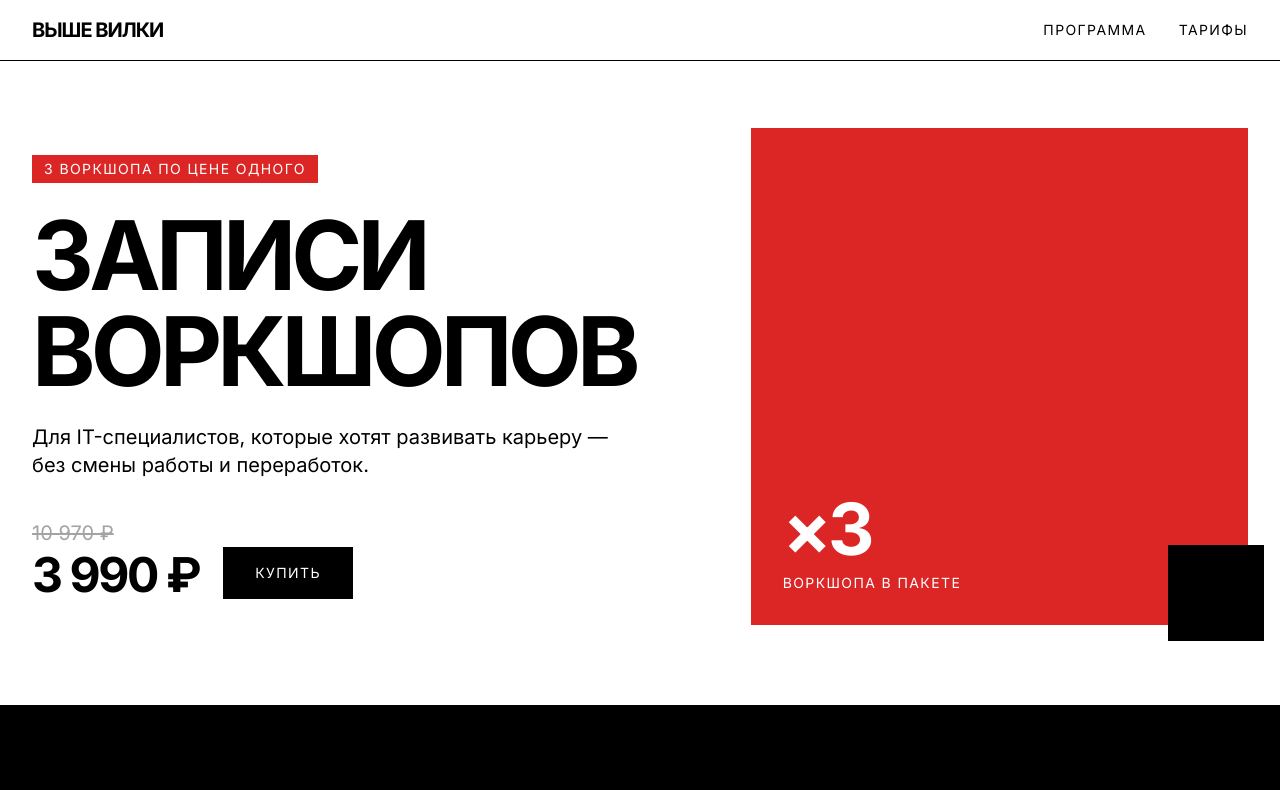
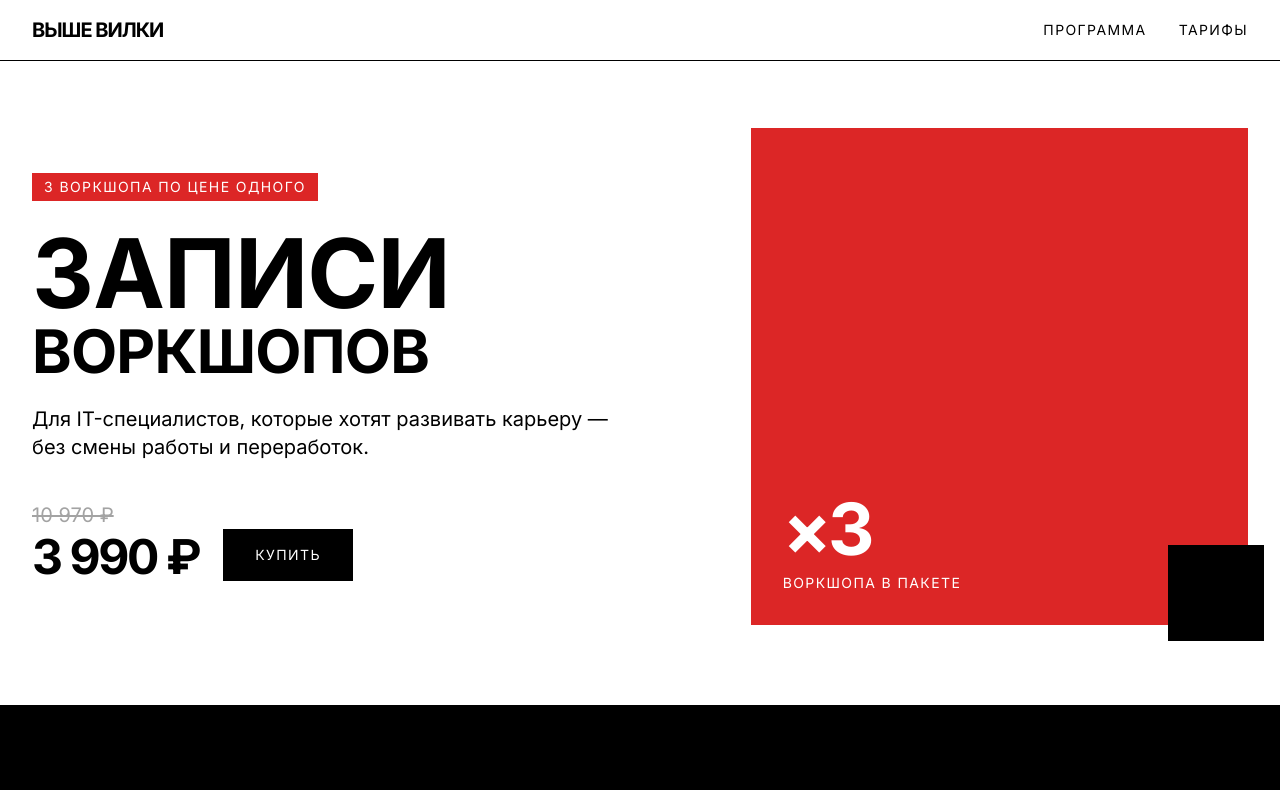
Before and after one commit to pr-poehali-dev/project-quantum-leap-29, a React (Vite) app: page / in a window 1280 px wide. Shown: the top 790 px of the page. Built offline with nearby package versions, Linux system fonts and the light colour scheme.

Commit message:
нет, надо уменьшить это слово, иначе оно на квадрат наезжает

```diff
--- a/src/pages/Index.tsx
+++ b/src/pages/Index.tsx
@@ -87,10 +87,9 @@ export default function Index() {
             <div className="inline-block bg-red-600 text-white text-sm uppercase tracking-widest px-3 py-1 mb-6">
               3 воркшопа по цене одного
             </div>
-            <h1 className="text-6xl md:text-8xl font-bold tracking-tighter leading-none mb-6">
-              ЗАПИСИ
-              <br />
-              ВОРКШОПОВ
+            <h1 className="font-bold tracking-tighter leading-none mb-6">
+              <span className="block text-6xl md:text-8xl">ЗАПИСИ</span>
+              <span className="block text-4xl md:text-6xl">ВОРКШОПОВ</span>
             </h1>
             <p className="text-xl max-w-xl mb-10">
               Для IT-специалистов, которые хотят развивать карьеру — без смены работы и переработок.
```
